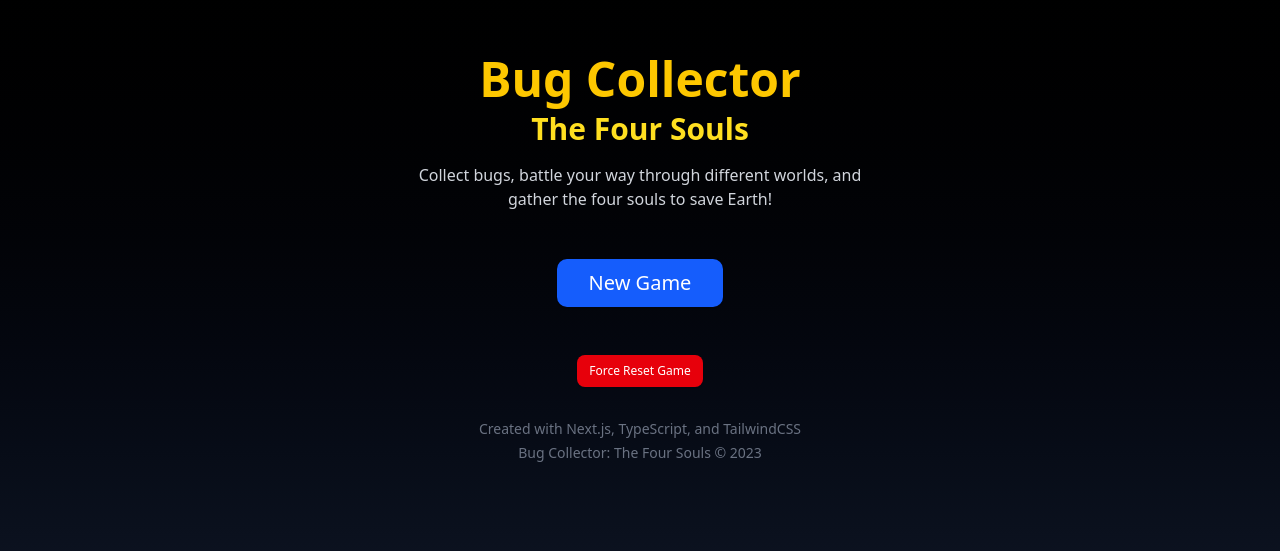
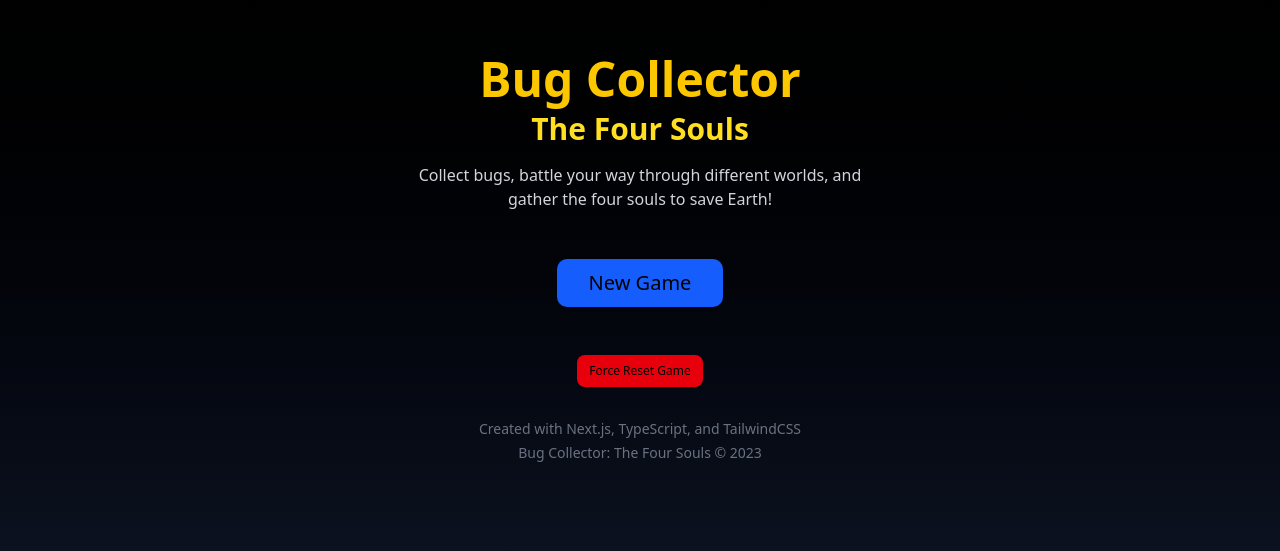
Before and after one commit to bpkennedy/bug-collector-the-four-souls, a Next.js app: page / in a window 1280 px wide. Shown: the part 141-692 px from the top of the page. Built offline with nearby package versions, Linux system fonts and the light colour scheme.

Commit message:
Update button styles to use black text color for all variants

```diff
--- a/app/globals.css
+++ b/app/globals.css
@@ -127,16 +127,32 @@
 
 /* Fix for button icon colors */
 button svg {
-  color: currentColor !important;
+  color: black !important;
 }
 
 /* Ensure outline buttons have visible text */
 .btn-outline,
 button[variant="outline"] {
-  color: white !important;
+  color: black !important;
 }
 
-/* Ensure buttons are always visible */
+/* Ensure buttons are always visible with black text */
 button {
-  color: white;
+  color: black !important;
 }
+
+/* Override all button variants to use black text */
+.button-default,
+.button-destructive,
+.button-outline,
+.button-secondary,
+.button-ghost,
+.button-link,
+button[variant="default"],
+button[variant="destructive"],
+button[variant="outline"],
+button[variant="secondary"],
+button[variant="ghost"],
+button[variant="link"] {
+  color: black !important;
+}
--- a/components/ui/button.tsx
+++ b/components/ui/button.tsx
@@ -5,20 +5,20 @@ import { cva, type VariantProps } from "class-variance-authority"
 import { cn } from "@/lib/utils"
 
 const buttonVariants = cva(
-  "inline-flex items-center justify-center gap-2 whitespace-nowrap rounded-md text-sm font-medium transition-[color,box-shadow] disabled:pointer-events-none disabled:opacity-50 [&_svg]:pointer-events-none [&_svg:not([class*='size-'])]:size-4 shrink-0 [&_svg]:shrink-0 outline-none focus-visible:border-ring focus-visible:ring-ring/50 focus-visible:ring-[3px] aria-invalid:ring-destructive/20 dark:aria-invalid:ring-destructive/40 aria-invalid:border-destructive [&_svg]:text-foreground",
+  "inline-flex items-center justify-center gap-2 whitespace-nowrap rounded-md text-sm font-medium transition-[color,box-shadow] disabled:pointer-events-none disabled:opacity-50 [&_svg]:pointer-events-none [&_svg:not([class*='size-'])]:size-4 shrink-0 [&_svg]:shrink-0 outline-none focus-visible:border-ring focus-visible:ring-ring/50 focus-visible:ring-[3px] aria-invalid:ring-destructive/20 dark:aria-invalid:ring-destructive/40 aria-invalid:border-destructive [&_svg]:text-foreground text-black",
   {
     variants: {
       variant: {
         default:
-          "bg-primary text-primary-foreground shadow-xs hover:bg-primary/90 [&_svg]:text-primary-foreground",
+          "bg-primary text-black shadow-xs hover:bg-primary/90 [&_svg]:text-black",
         destructive:
-          "bg-destructive text-white shadow-xs hover:bg-destructive/90 focus-visible:ring-destructive/20 dark:focus-visible:ring-destructive/40 [&_svg]:text-white",
+          "bg-destructive text-black shadow-xs hover:bg-destructive/90 focus-visible:ring-destructive/20 dark:focus-visible:ring-destructive/40 [&_svg]:text-black",
         outline:
-          "border border-input bg-background shadow-xs hover:bg-accent hover:text-accent-foreground text-foreground [&_svg]:text-foreground",
+          "border border-input bg-background shadow-xs hover:bg-accent hover:text-black text-black [&_svg]:text-black",
         secondary:
-          "bg-secondary text-secondary-foreground shadow-xs hover:bg-secondary/80 [&_svg]:text-secondary-foreground",
-        ghost: "text-foreground hover:bg-accent hover:text-accent-foreground [&_svg]:text-foreground",
-        link: "text-primary underline-offset-4 hover:underline [&_svg]:text-primary",
+          "bg-secondary text-black shadow-xs hover:bg-secondary/80 [&_svg]:text-black",
+        ghost: "text-black hover:bg-accent hover:text-black [&_svg]:text-black",
+        link: "text-black underline-offset-4 hover:underline [&_svg]:text-black",
       },
       size: {
         default: "h-9 px-4 py-2 has-[>svg]:px-3",
```
